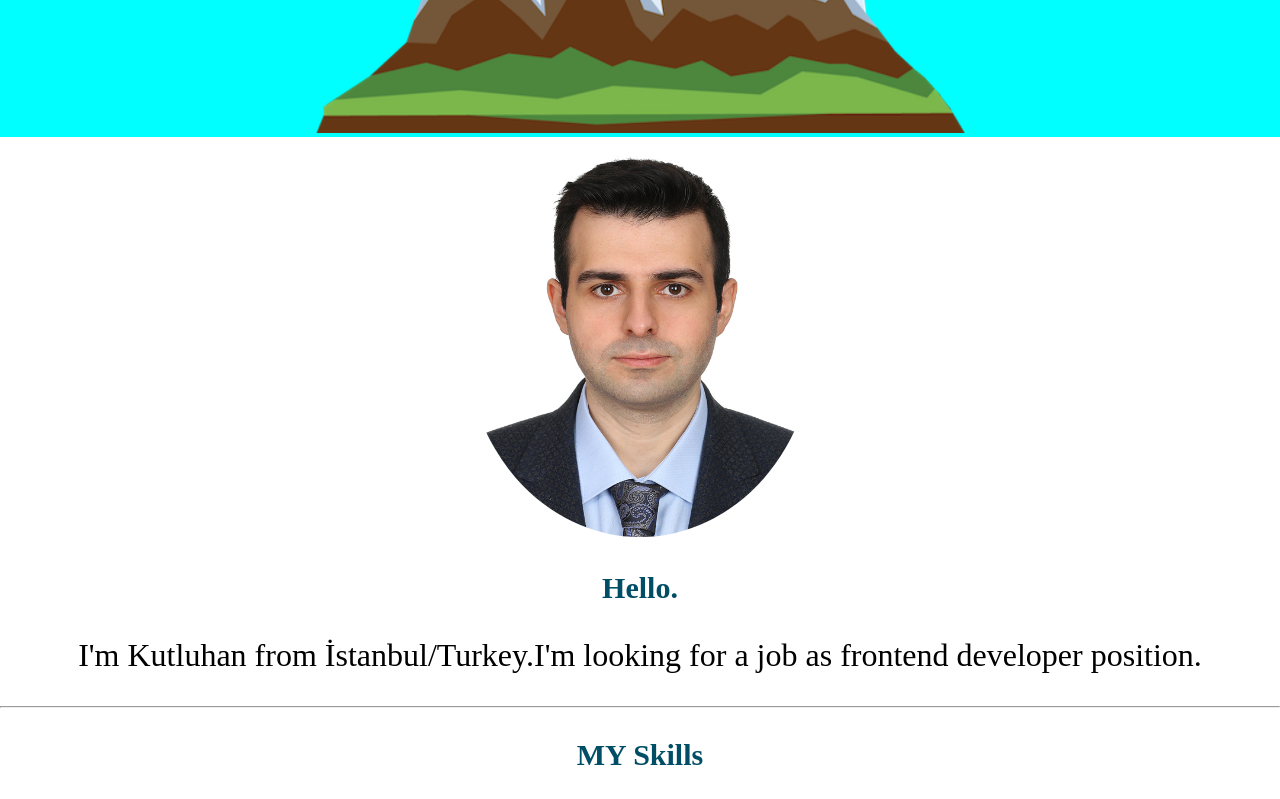
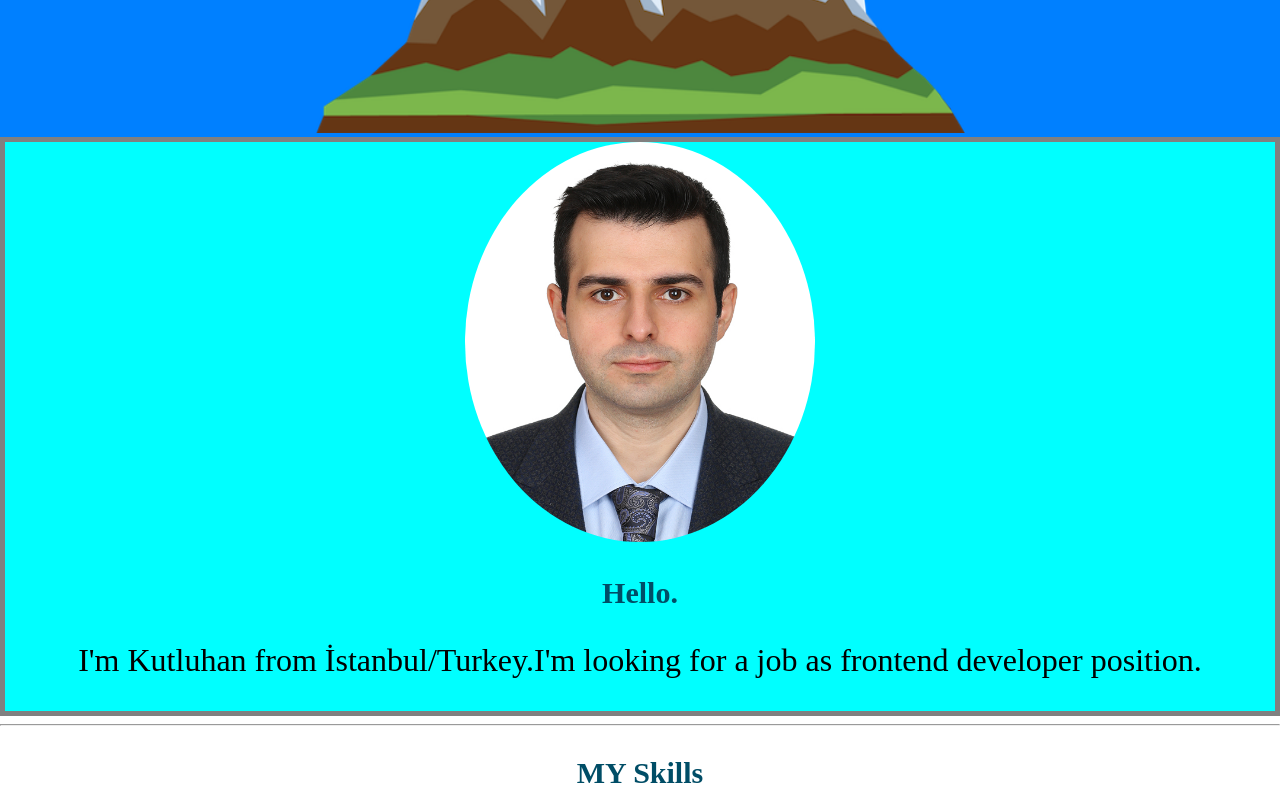
Before and after one commit to BekirKutluhan/CSS-MY-Site, a plain HTML site: page index.html in a window 1280 px wide. Shown: the part 680-1479 px from the top of the page. Drawn offline with Linux system fonts and the light colour scheme.

Commit message:
profilepicturebackgroundaqua

```diff
--- a/CSS/styles.css
+++ b/CSS/styles.css
@@ -38,13 +38,14 @@ p {
 }
 
 .topContainer {
-  background-color: aqua;
+  background-color: #0080ff;
   display: block;
   position: relative;
   margin: 0;
 }
 
 .middleContainer {
+  background-color: aqua;
   border: 5px solid gray;
 }
 
--- a/index.html
+++ b/index.html
@@ -22,12 +22,13 @@
     <img src="images/mountain.png" alt="mountain-img" height="450px" width="650px">
   </div>
 
-  <div class="middle-container">
+  <div class="middleContainer">
     <div class="profile">
       <img class="profile2" src="images/resim.jpg" alt="myimg" height="400px" width="350px">
       <h3>Hello.</h3>
       <p>I'm Kutluhan from İstanbul/Turkey.I'm looking for a job as frontend developer position.</p>
     </div>
+  </div>
     <hr>
     <div class="skills">
       <h3>MY Skills</h3>
```
